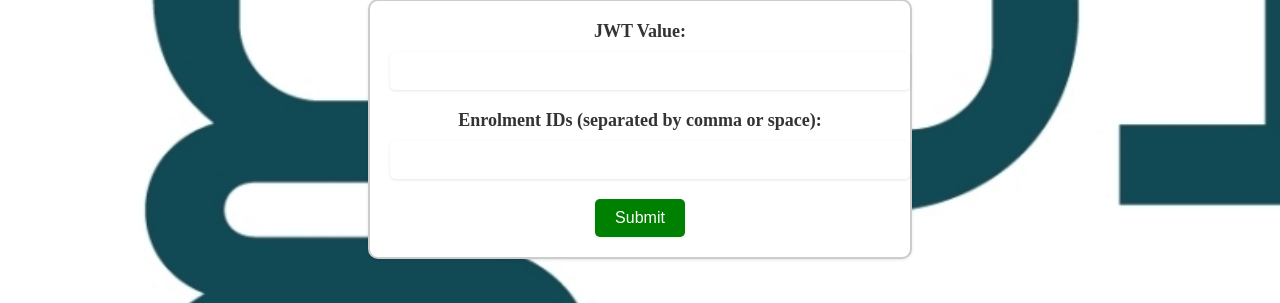
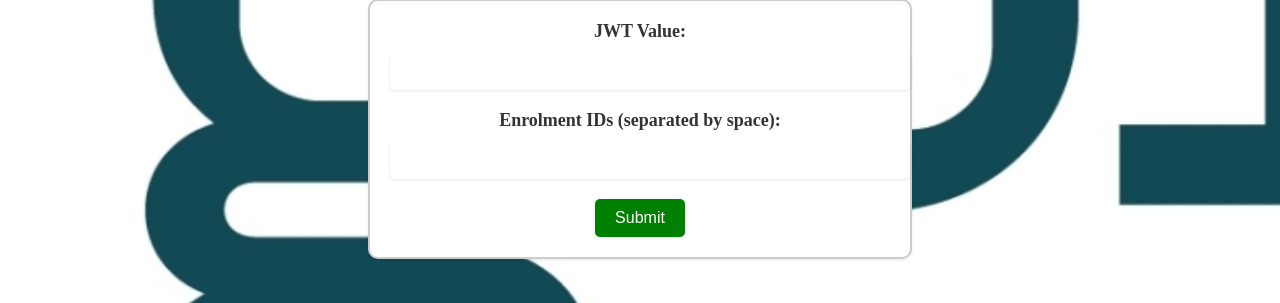
Before and after one commit to pavanrunsthecode/bulkcert, a Flask app: page / in a window 1280 px wide. Shown: the part 279-582 px from the top of the page. Run offline with Flask 2, Linux system fonts and the light colour scheme.

Commit message:
22/04 commit

```diff
--- a/app.py
+++ b/app.py
@@ -45,5 +45,4 @@ def submit_form():
         #return send_file(zip_filename, mimetype='zip', as_attachment=True)
 
 if __name__ == "__main__":
-    # to run locally app.run(debug=True)
-    app.run(host="0.0.0.0", port=5000)
+    app.run(debug=True)
--- a/templates/index.html
+++ b/templates/index.html
@@ -19,7 +19,7 @@
           <label for="jwtvalue">JWT Value:</label>
           <input type="text" id="jwtvalue" name="jwtvalue">
           <br>
-          <label for="ids">Enrolment IDs (separated by comma or space):</label>
+          <label for="ids">Enrolment IDs (separated by space):</label>
           <input type="text" id="ids" name="ids">
           <br>
           <button type="submit" onclick="showProcessingMessage()">Submit</button>
```
Also changed, not shown: 1 other file.
